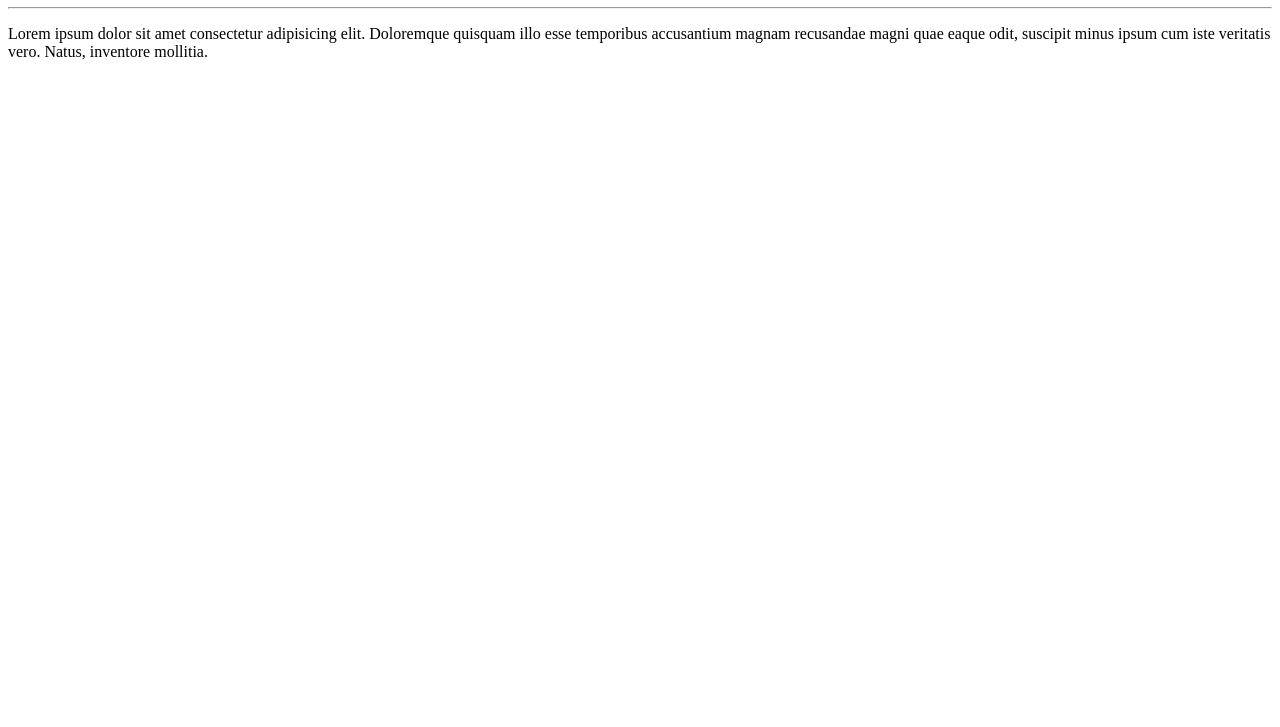
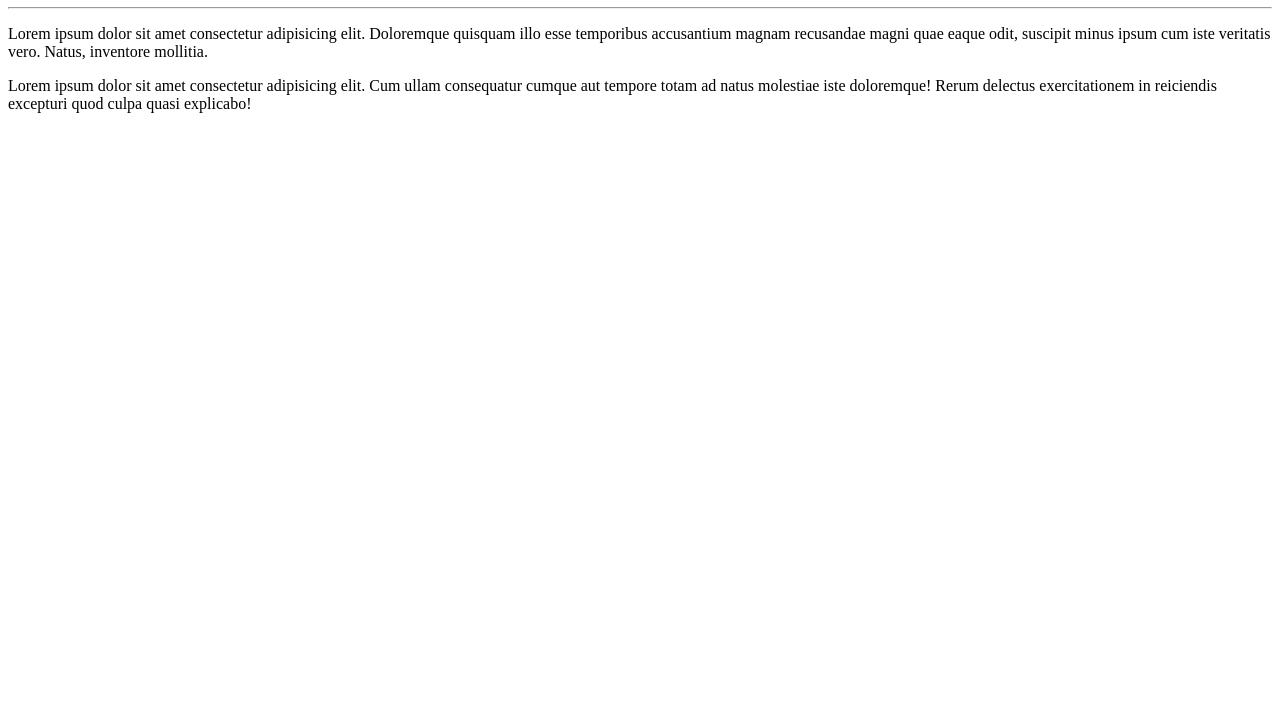
Before and after one commit to lucaszanisk/HaltAndCatchFire, a plain HTML site: page Site/index.html in a window 1280 px wide. Shown: the part 73-800 px from the top of the page. Drawn offline with Linux system fonts and the light colour scheme.

Commit message:
adicionei um paragrafo

```diff
--- a/Site/index.html
+++ b/Site/index.html
@@ -10,6 +10,6 @@
     <h1>Lucas Zanisk</h1>
     <hr>
     <p>Lorem ipsum dolor sit amet consectetur adipisicing elit. Doloremque quisquam illo esse temporibus accusantium magnam recusandae magni quae eaque odit, suscipit minus ipsum cum iste veritatis vero. Natus, inventore mollitia.</p>
-
+    <p>Lorem ipsum dolor sit amet consectetur adipisicing elit. Cum ullam consequatur cumque aut tempore totam ad natus molestiae iste doloremque! Rerum delectus exercitationem in reiciendis excepturi quod culpa quasi explicabo!</p>
 </body>
 </html>
```
